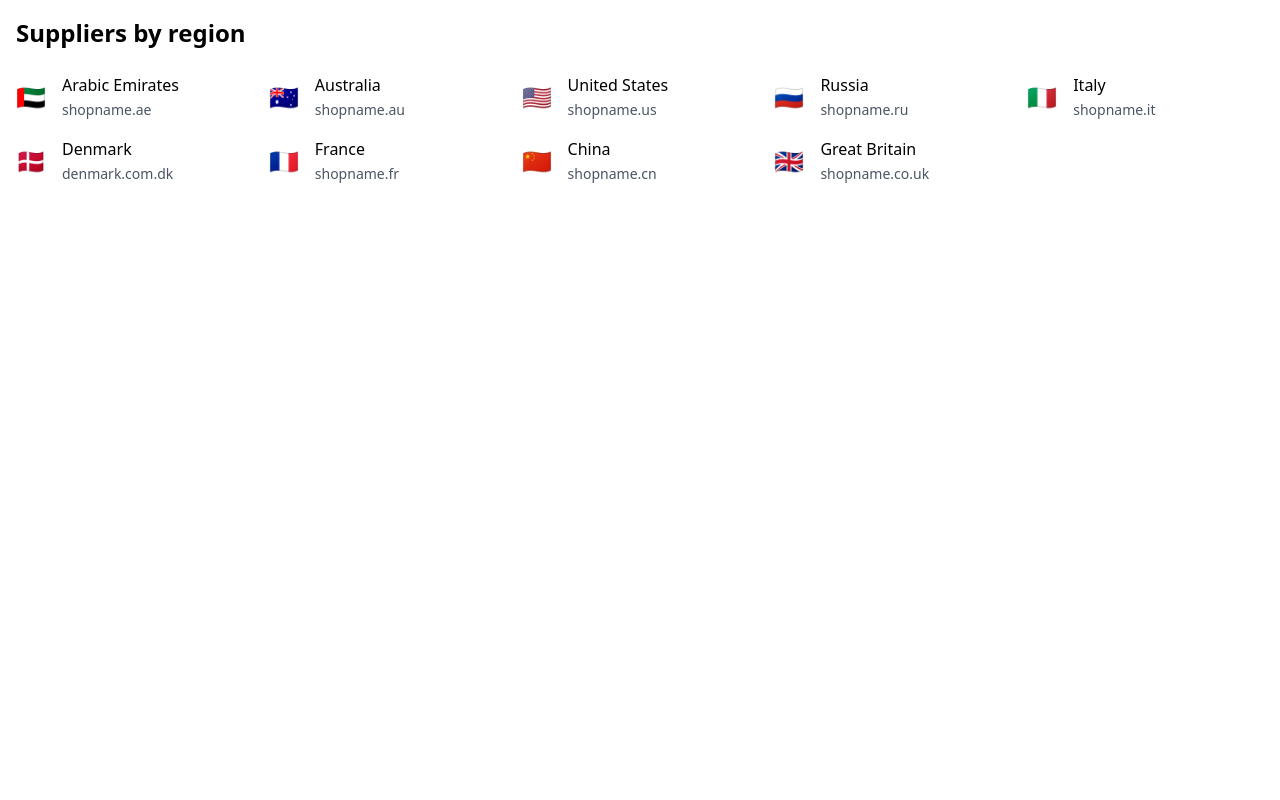
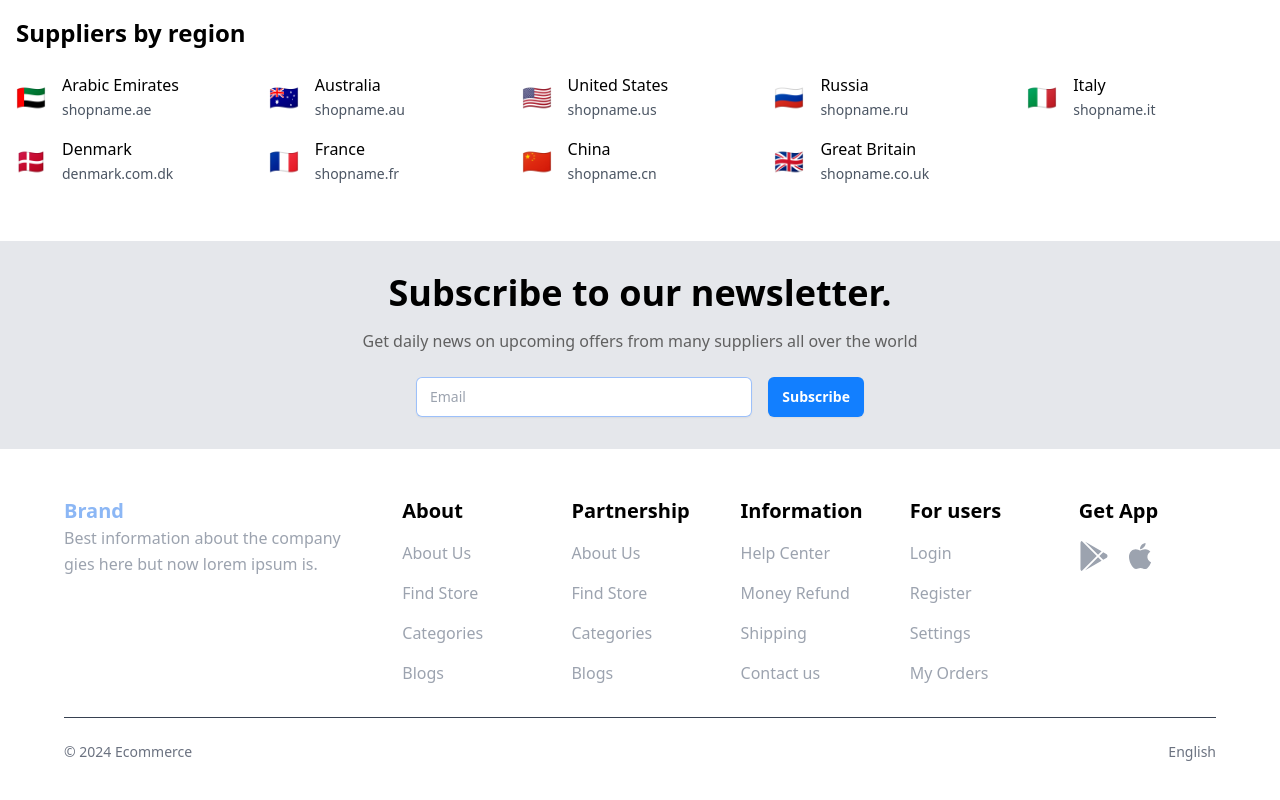
Before and after one commit to umarimran1234/E-Commerce-Project, a Next.js app: page / in a window 1280 px wide. Shown: the part 3025-3825 px from the top of the page. Before the commit the page ends 3226 px from the top, so only its background shows below. Built offline with nearby package versions, Linux system fonts and the light colour scheme.

Commit message:
Added footer

```diff
--- a/src/app/page.tsx
+++ b/src/app/page.tsx
@@ -1,11 +1,13 @@
 import Banner from "@/components/Banner/Banner";
 import DealsSection from "@/components/DealsSection/DealsSection";
 import ExtraServices from "@/components/ExtraServices/ExtraServices";
+import Footer from "@/components/Footer/Footer";
 import ConsumerElectronics from "@/components/HomeAndOutdoor/ConsumerElectronics";
 import HomeAndOutdoor from "@/components/HomeAndOutdoor/HomeAndOutdoor";
 import Navbar from "@/components/Navbar/Navbar";
 import QuoteForm from "@/components/QuoteForm/QuoteForm";
 import RecommendedItems from "@/components/Recommended/Recommended";
+import Subscribe from "@/components/Subscribe/Subscribe";
 import SuppliersByRegion from "@/components/Suppliers/Suppliers";
 
 export default function Home() {
@@ -20,6 +22,8 @@ export default function Home() {
       <RecommendedItems></RecommendedItems>
       <ExtraServices></ExtraServices>
       <SuppliersByRegion></SuppliersByRegion>
+      <Subscribe></Subscribe>
+      <Footer></Footer>
     </div>
   );
 }
```
